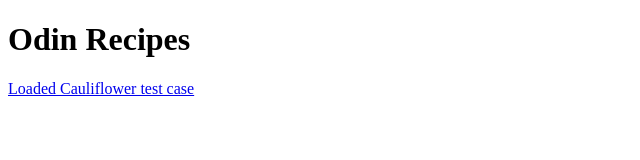
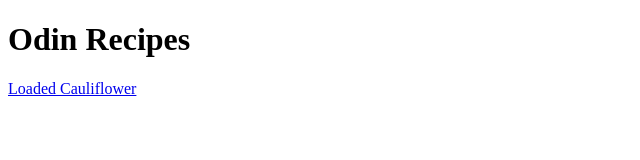
Before and after one commit to phuckhangbui/odin_recipes, a plain HTML site: page index.html in a window 1280 px wide. Shown: the full height of the page, 0-640 px from the left. Drawn offline with Linux system fonts and the light colour scheme.

Commit message:
Add index.html

```diff
--- a/index.html
+++ b/index.html
@@ -8,6 +8,6 @@
 </head>
 <body>
     <h1>Odin Recipes</h1>
-    <a href="recipes/loaded-cauliflower.html">Loaded Cauliflower test case</a>
+    <a href="recipes/loaded-cauliflower.html">Loaded Cauliflower</a>
 </body>
 </html>
```
